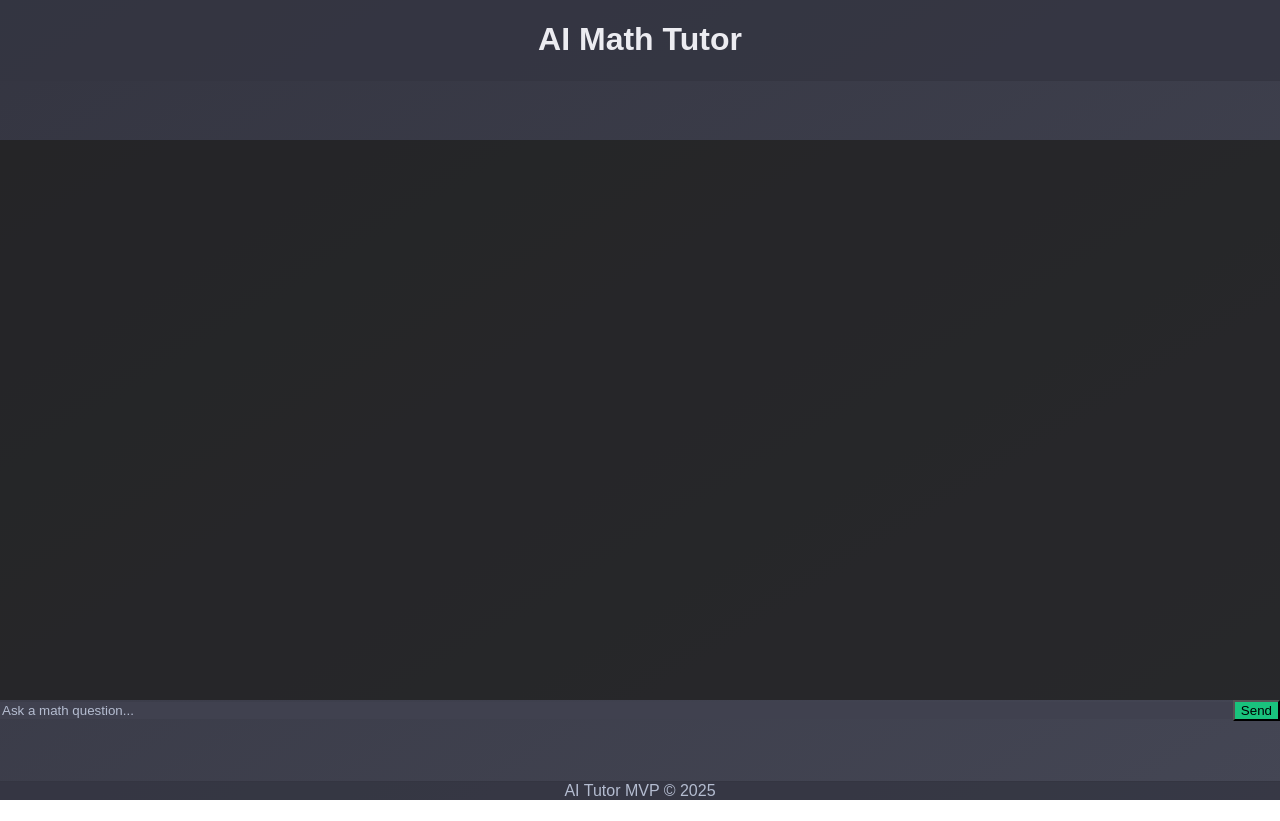
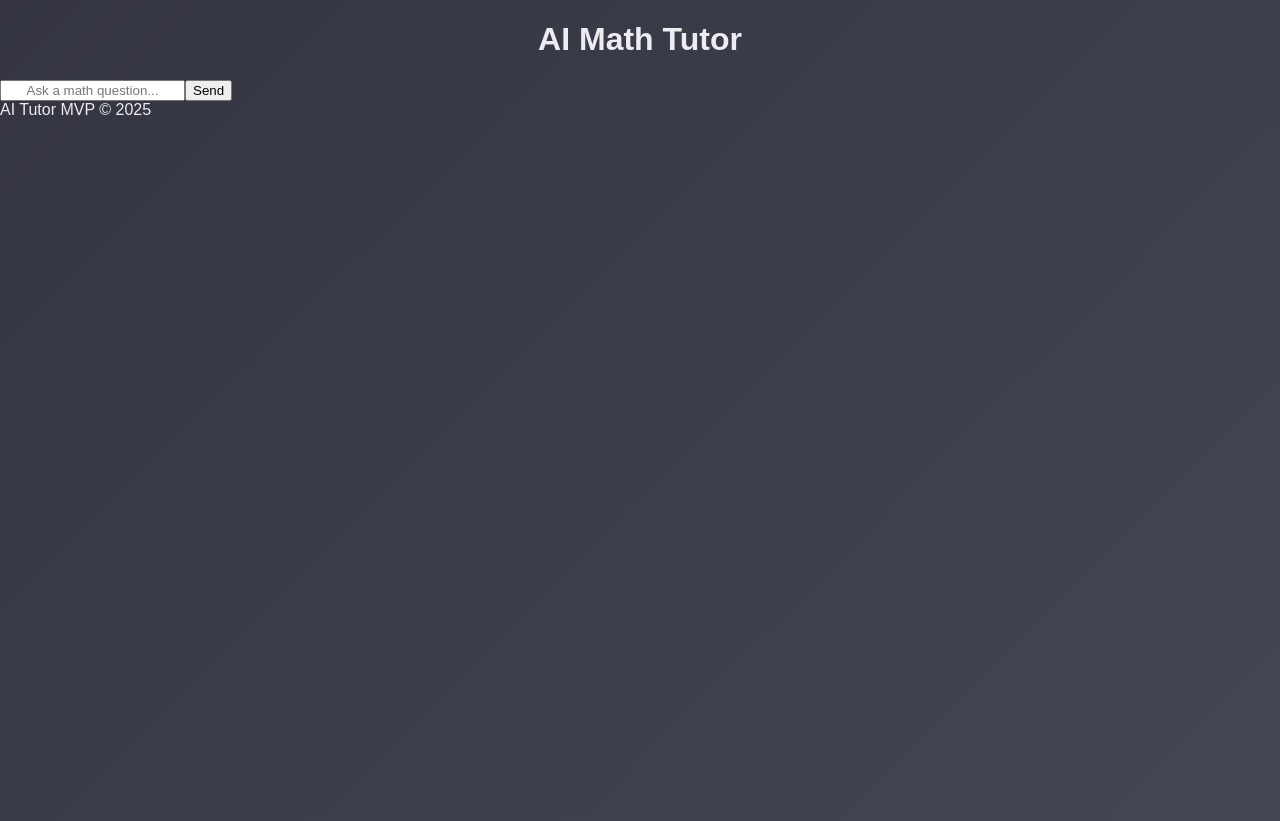
Before and after one commit to Lalshivam/AI-Tutor, a React (Vite) app in the folder frontend/: page / in a window 1280 px wide. Before the commit the page ends 800 px from the top, so only its background shows below. Built offline with nearby package versions, Linux system fonts and the light colour scheme.

Commit message:
improving ui

```diff
--- a/frontend/src/App.tsx
+++ b/frontend/src/App.tsx
@@ -29,39 +29,39 @@ export default function App() {
 
   // ...existing code...
   return (
-    <div className="min-h-screen bg-gradient-to-br from-[#343541] to-[#444654] flex flex-col">
-      <header className="w-full py-4 px-6 border-b border-[#343541] bg-[#343541]/80 backdrop-blur-lg">
+    <div>
+      <header >
         <h1 className="text-2xl md:text-3xl font-bold text-white text-center">AI Math Tutor</h1>
       </header>
-      <main className="flex-1 flex flex-col items-center justify-center px-2 md:px-0">
-        <div className="w-full max-w-3xl mx-auto flex flex-col h-[70vh] md:h-[60vh] bg-[#212121]/80 rounded-2xl shadow-2xl p-6 md:p-12 overflow-y-auto space-y-6 mt-12 items-center justify-center">
+      <main >
+        <div >
           {/* Message list */}
           {messages.map((msg, i) =>
             msg.role === 'ai' ? (
               <MessageBubble key={i} content={msg.markdown} />
             ) : (
-              <div key={i} className="text-right text-white w-full flex justify-end">
-                <div className="bg-[#343541] px-5 py-3 rounded-2xl max-w-[80%]">{msg.content}</div>
+              <div key={i} >
+                <div >{msg.content}</div>
               </div>
             )
           )}
         </div>
-        <form className="w-full max-w-3xl mx-auto flex gap-3 mt-8 items-center justify-center" onSubmit={e => { e.preventDefault(); handleSend(); }}>
+        <form  onSubmit={e => { e.preventDefault(); handleSend(); }}>
           <input
             value={input}
             onChange={(e) => setInput(e.target.value)}
-            className="flex-1 bg-[#40414f] text-white border-none p-4 rounded-xl focus:outline-none focus:ring-2 focus:ring-[#19c37d] placeholder:text-[#b4bcd0] text-lg"
             placeholder="Ask a math question..."
+            className="text-2xl md:text-3xl font-bold text-white text-center"
           />
           <button
             type="submit"
-            className="bg-[#19c37d] hover:bg-[#15a06a] text-white px-8 py-4 rounded-xl font-semibold transition shadow text-lg"
+            className="text-2xl md:text-3xl font-bold text-white text-center"
           >
             Send
           </button>
         </form>
       </main>
-      <footer className="w-full py-3 text-center text-xs text-[#b4bcd0] bg-[#343541]/80 border-t border-[#343541]">AI Tutor MVP &copy; 2025</footer>
+      <footer >AI Tutor MVP &copy; 2025</footer>
     </div>
   );
   // ...existing code...
```
